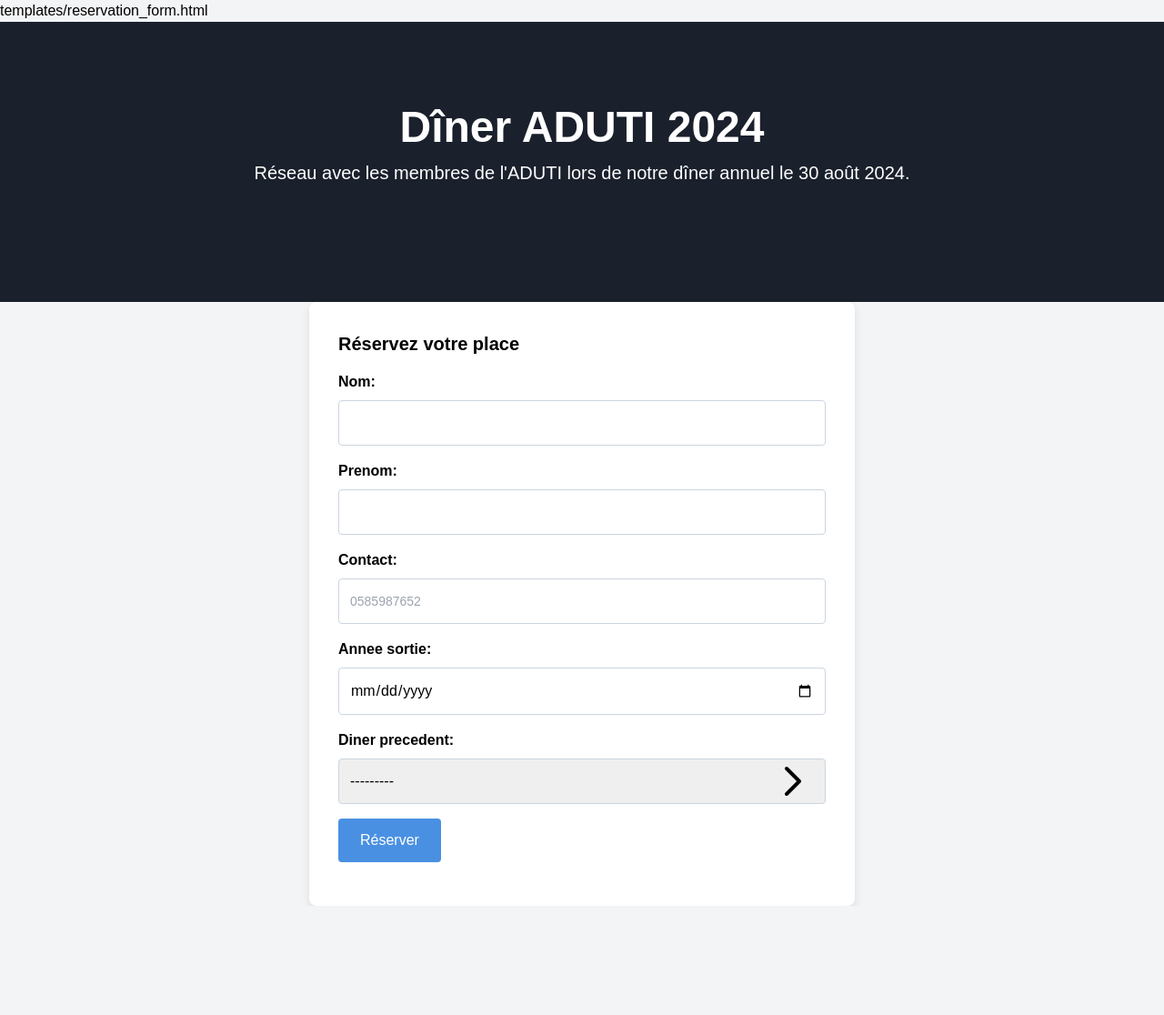
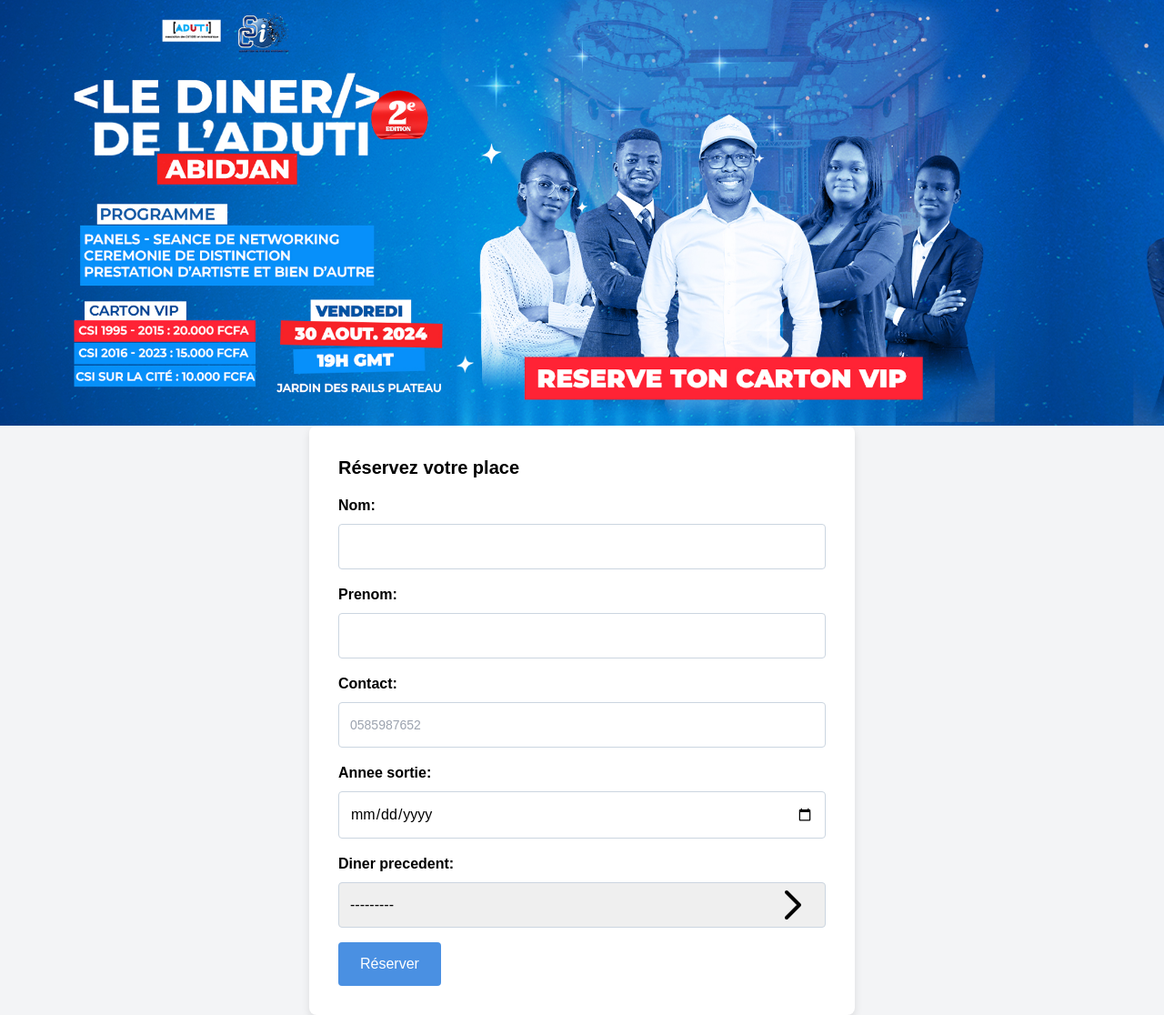
Before and after one commit to YvesHouedande/ADUTI-RESERVATION, a Django app: page / in a window 1280 px wide. Shown: the whole page at 91% size. Before the commit the page ends 996 px from the top, so only its background shows below. Run offline with Django 5.2, Linux system fonts and the light colour scheme.

Commit message:
bann integration

```diff
--- a/AdutiReservation/templates/reservation_form.html
+++ b/AdutiReservation/templates/reservation_form.html
@@ -1,5 +1,4 @@
-templates/reservation_form.html
-
+{% load static %}
 <!DOCTYPE html>
 <html lang="fr">
 
@@ -14,23 +13,6 @@
             background-color: #f3f4f6;
         }
 
-        .hero {
-            background-color: #1a202c;
-            color: #ffffff;
-            padding: 6rem 2rem;
-            text-align: center;
-        }
-
-        .hero h1 {
-            font-size: 3rem;
-            font-weight: bold;
-            margin-bottom: 1rem;
-        }
-
-        .hero p {
-            font-size: 1.25rem;
-            margin-bottom: 2rem;
-        }
 
         .form-container {
             max-width: 600px;
@@ -83,9 +65,8 @@
 
 <body>
 
-    <div class="hero">
-        <h1 class="text-4xl">Dîner ADUTI 2024</h1>
-        <p class="text-lg">Réseau avec les membres de l'ADUTI lors de notre dîner annuel le 30 août 2024.</p>
+    <div class="">
+        <img src="{% static 'img/crea2.jpg' %}" alt="contenu">
     </div>
 
     <div class="form-container">
```
Also changed, not shown: AdutiReservation/AdutiReservation/settings.py (+17 -14 lines), AdutiReservation/static/img/crea1.jpg (added), AdutiReservation/static/img/crea2.jpg (added), 1 other file.
